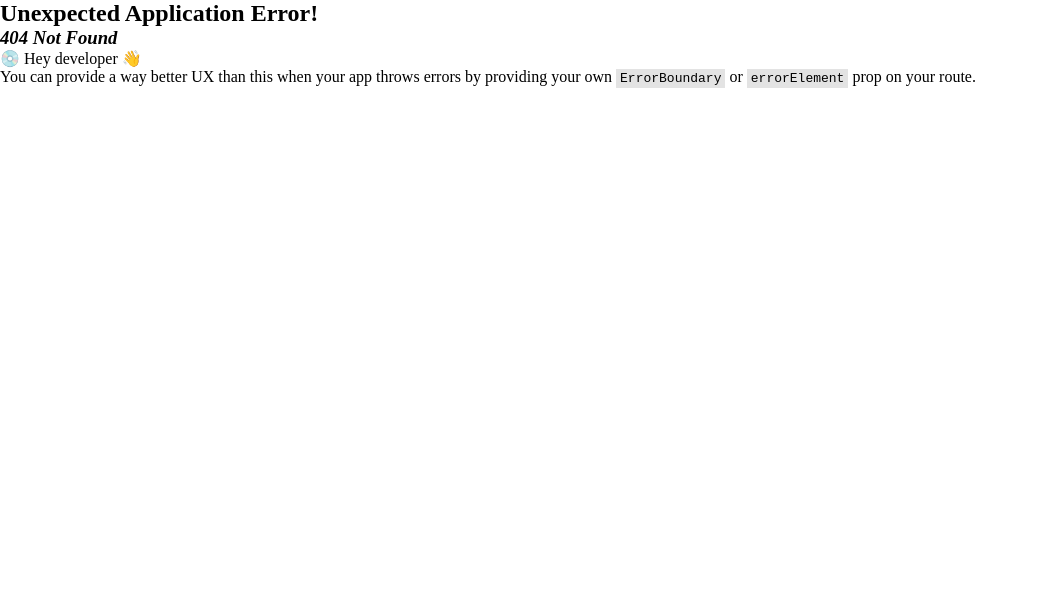
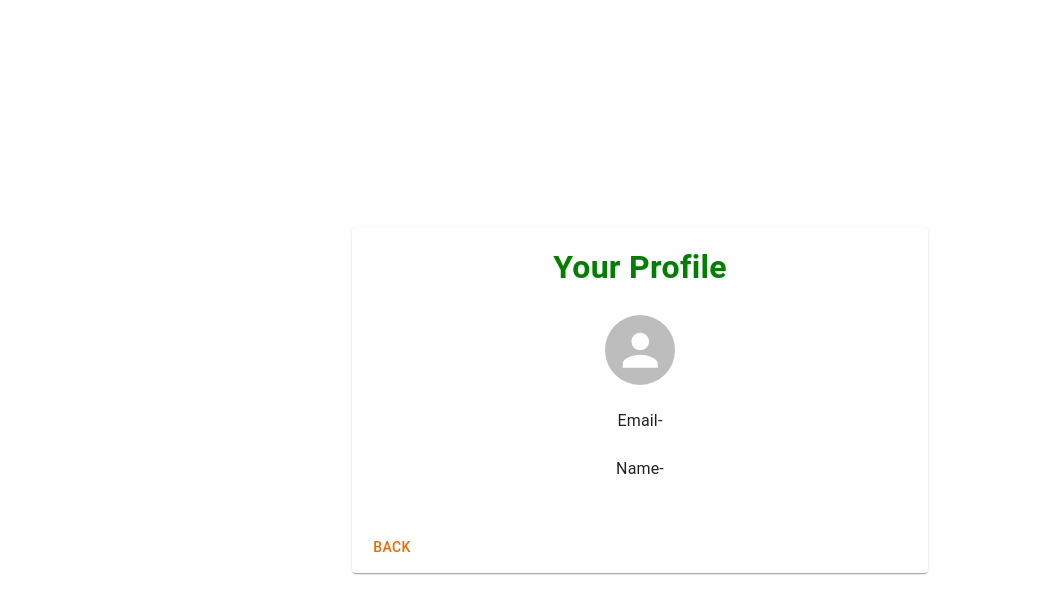
Before and after one commit to sagar1343/ChatConnect, a React (Create React App) app in the folder frontend/: page /profile in a window 1280 px wide. Before the commit this address had no page. Shown: the top 614 px of the page, without its empty margins (0-1038 px from the left). Built offline with nearby package versions, Linux system fonts and the light colour scheme; the HTML template or start-up script is replaced by a standard one.

Commit message:
basic profile page

```diff
--- a/frontend/src/components/ChatList.jsx
+++ b/frontend/src/components/ChatList.jsx
@@ -30,7 +30,14 @@ const ChatList = ({ active, setActive, users }) => {
       {users.length != 0 ? (
         usersList
       ) : (
-        <Typography textAlign='center'>No User Found</Typography>
+        <Typography
+          textAlign='center'
+          fontSize={20}
+          fontWeight='bold'
+          color='gray'
+        >
+          No User Found
+        </Typography>
       )}
     </List>
   );
--- /dev/null
+++ b/frontend/src/components/Profile.jsx
@@ -0,0 +1,59 @@
+import {
+  Card,
+  CardActions,
+  CardContent,
+  Box,
+  Button,
+  Container,
+  Typography,
+  Avatar,
+} from '@mui/material';
+import { useNavigate } from 'react-router-dom';
+
+const Profile = () => {
+  const navigate = useNavigate();
+  return (
+    <Container
+      sx={{
+        height: '100vh',
+        display: 'flex',
+        alignItems: 'center',
+        justifyContent: 'center',
+      }}
+    >
+      <Card sx={{ width: '50%', minWidth: '20rem' }}>
+        <CardContent>
+          <Typography
+            fontSize='2rem'
+            textAlign='center'
+            fontWeight='bold'
+            color='green'
+          >
+            Your Profile
+          </Typography>
+          <Box
+            margin={3}
+            display='flex'
+            flexDirection='column'
+            alignItems='center'
+            gap={3}
+          >
+            <Avatar sx={{ width: '70px', height: '70px' }} />
+            <Typography>Email-</Typography>
+            <Typography>Name-</Typography>
+          </Box>
+        </CardContent>
+        <CardActions>
+          <Button
+            onClick={() => navigate('/')}
+            color='warning'
+          >
+            Back
+          </Button>
+        </CardActions>
+      </Card>
+    </Container>
+  );
+};
+
+export default Profile;
--- a/frontend/src/components/SearchBar.jsx
+++ b/frontend/src/components/SearchBar.jsx
@@ -29,9 +29,9 @@ const SearchBar = ({ setUsers }) => {
   const Search = styled('div')(({ theme }) => ({
     position: 'relative',
     borderRadius: theme.shape.borderRadius,
-    backgroundColor: alpha(grey[200], 0.8),
+    backgroundColor: alpha(grey[400], 0.8),
     '&:hover': {
-      backgroundColor: alpha(grey[200], 1),
+      backgroundColor: alpha(grey[400], 1),
     },
     marginRight: theme.spacing(2),
     marginLeft: theme.spacing(2),
@@ -55,10 +55,8 @@ const SearchBar = ({ setUsers }) => {
       padding: theme.spacing(1, 1, 1, 0),
       paddingLeft: `calc(1em + ${theme.spacing(4)})`,
       transition: theme.transitions.create('width'),
+      height: '2rem',
       width: '100%',
-      [theme.breakpoints.up('md')]: {
-        width: '20ch',
-      },
     },
   }));
 
@@ -70,7 +68,6 @@ const SearchBar = ({ setUsers }) => {
       <StyledInputBase
         inputRef={searchRef}
         placeholder='Search…'
-        inputProps={{ 'aria-label': 'search' }}
         onKeyDown={(event) => handleChange(event)}
       />
     </Search>
--- a/frontend/src/routes.jsx
+++ b/frontend/src/routes.jsx
@@ -2,12 +2,14 @@ import { createBrowserRouter } from 'react-router-dom';
 import Home from './components/Home';
 import SignInPage from './components/SignInPage';
 import SignUpPage from './components/SignUpPage';
+import Profile from './components/Profile';
 import Playground from './components/Playground';
 
 const router = createBrowserRouter([
   { path: '/', element: <Home /> },
   { path: 'signIn', element: <SignInPage /> },
   { path: 'signUp', element: <SignUpPage /> },
+  { path: 'profile', element: <Profile /> },
   { path: 'play', element: <Playground /> },
 ]);
 
```
